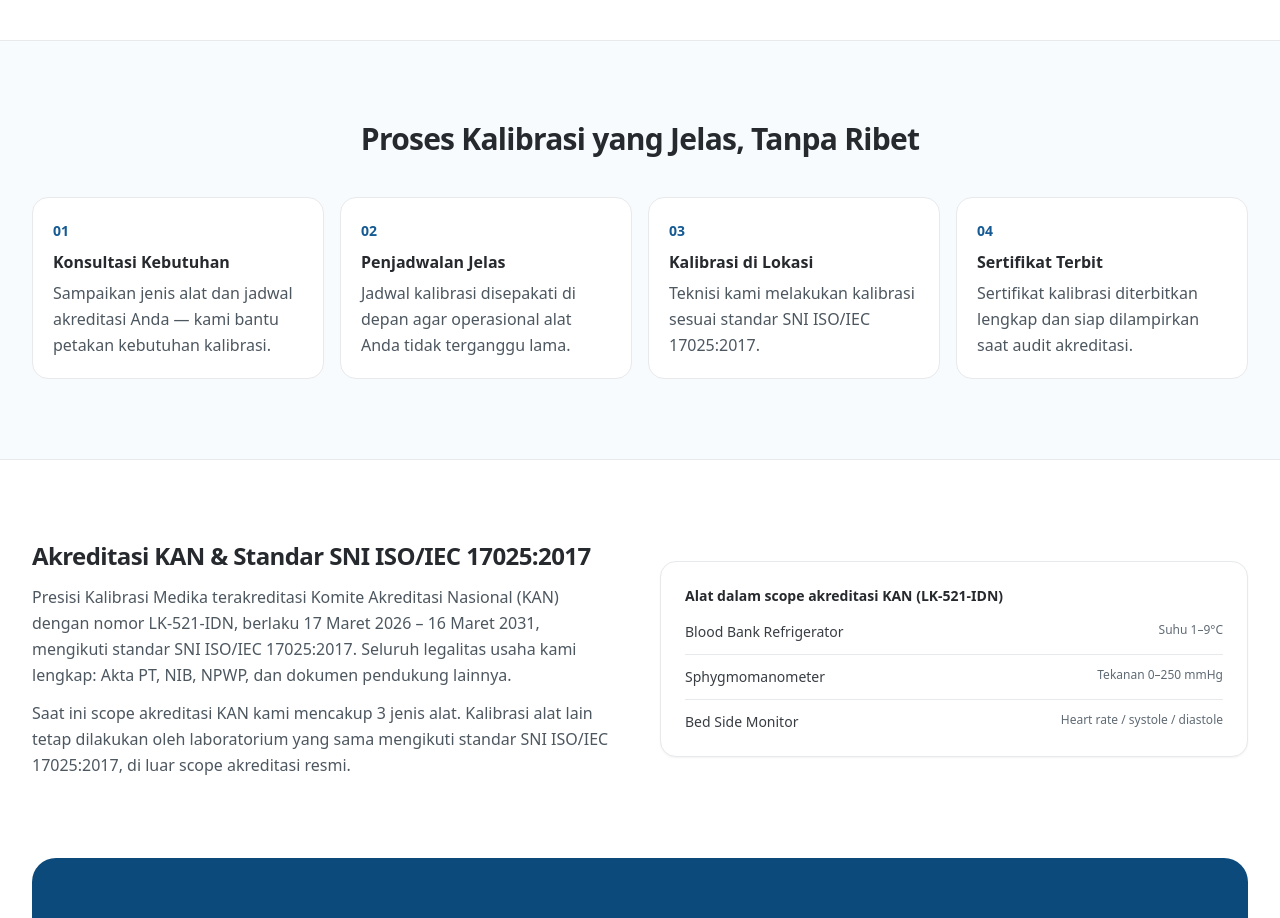
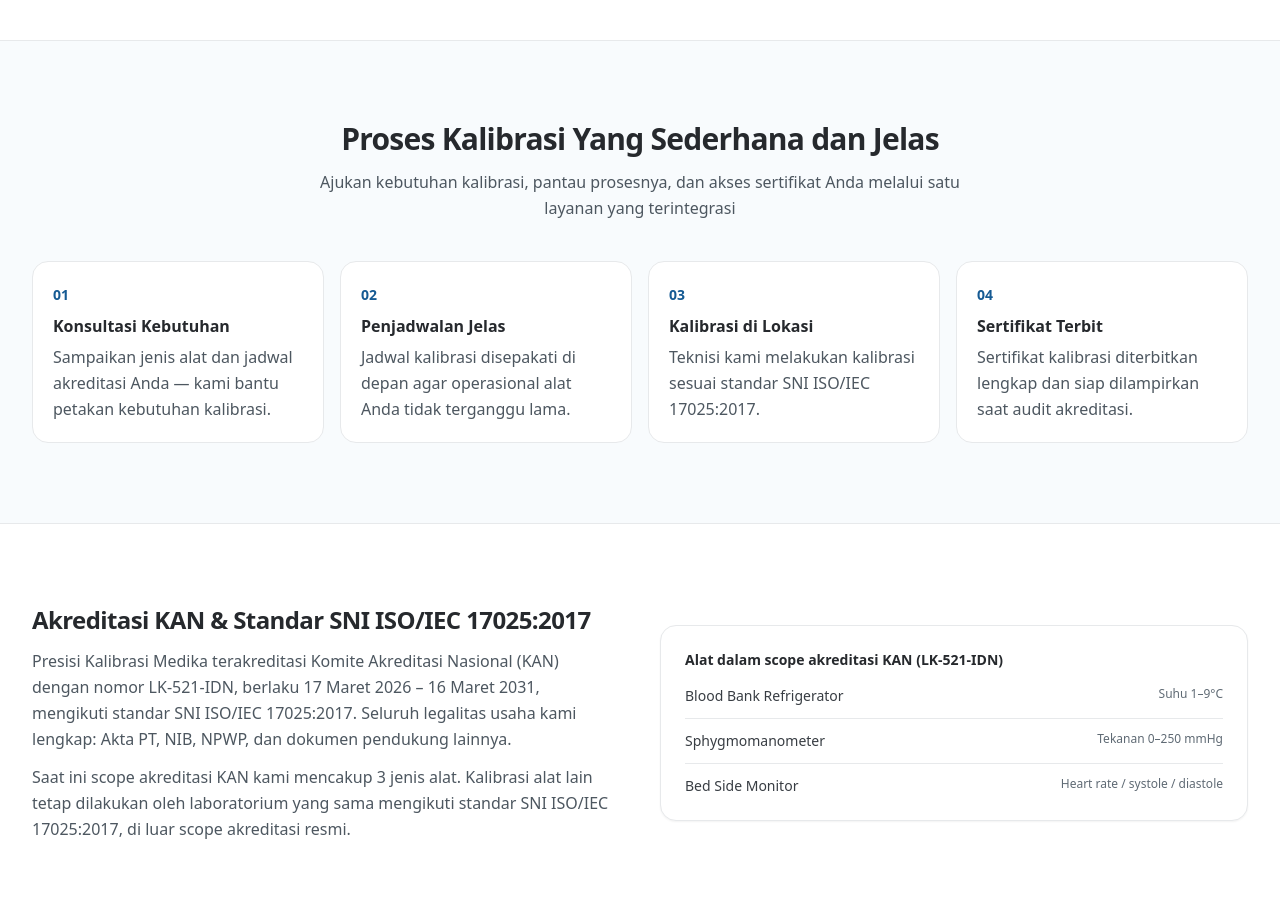
Before and after one commit to afrizahrp/medcal, a Next.js app in the folder apps/web/: page / in a window 1280 px wide. Shown: the part 2300-3218 px from the top of the page. Built offline with nearby package versions, Linux system fonts and the light colour scheme.

Commit message:
refactor: update heading and add description in ProcessSteps for clarity
- Revised heading to "Proses Kalibrasi Yang Sederhana dan Jelas" for improved clarity.
- Added a descriptive paragraph to enhance user understanding of the calibration process.

```diff
--- a/apps/web/src/components/process-steps.tsx
+++ b/apps/web/src/components/process-steps.tsx
@@ -27,8 +27,11 @@
       <div className="mx-auto max-w-8xl px-4 py-14 sm:px-6 sm:py-20 lg:px-8">
         <div className="mx-auto max-w-2xl text-center">
           <h2 className="text-2xl font-bold tracking-tight text-ink-900 sm:text-3xl">
-            Proses Kalibrasi yang Jelas, Tanpa Ribet
+            Proses Kalibrasi Yang Sederhana dan Jelas
           </h2>
+          <p className="mt-3 text-base leading-relaxed text-ink-600">
+          Ajukan kebutuhan kalibrasi, pantau prosesnya, dan akses sertifikat Anda melalui satu layanan yang terintegrasi
+          </p>
         </div>
 
         <ol className="mt-10 grid grid-cols-1 gap-4 sm:grid-cols-2 lg:grid-cols-4">
```
